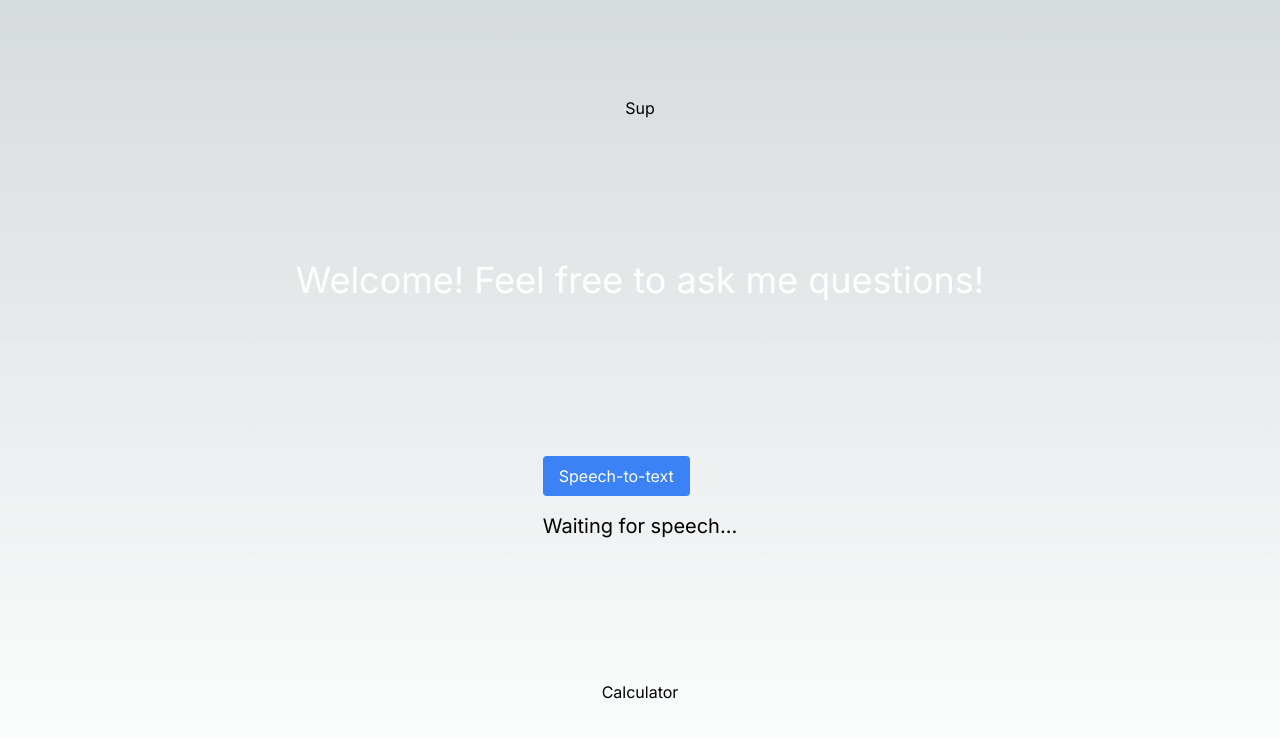
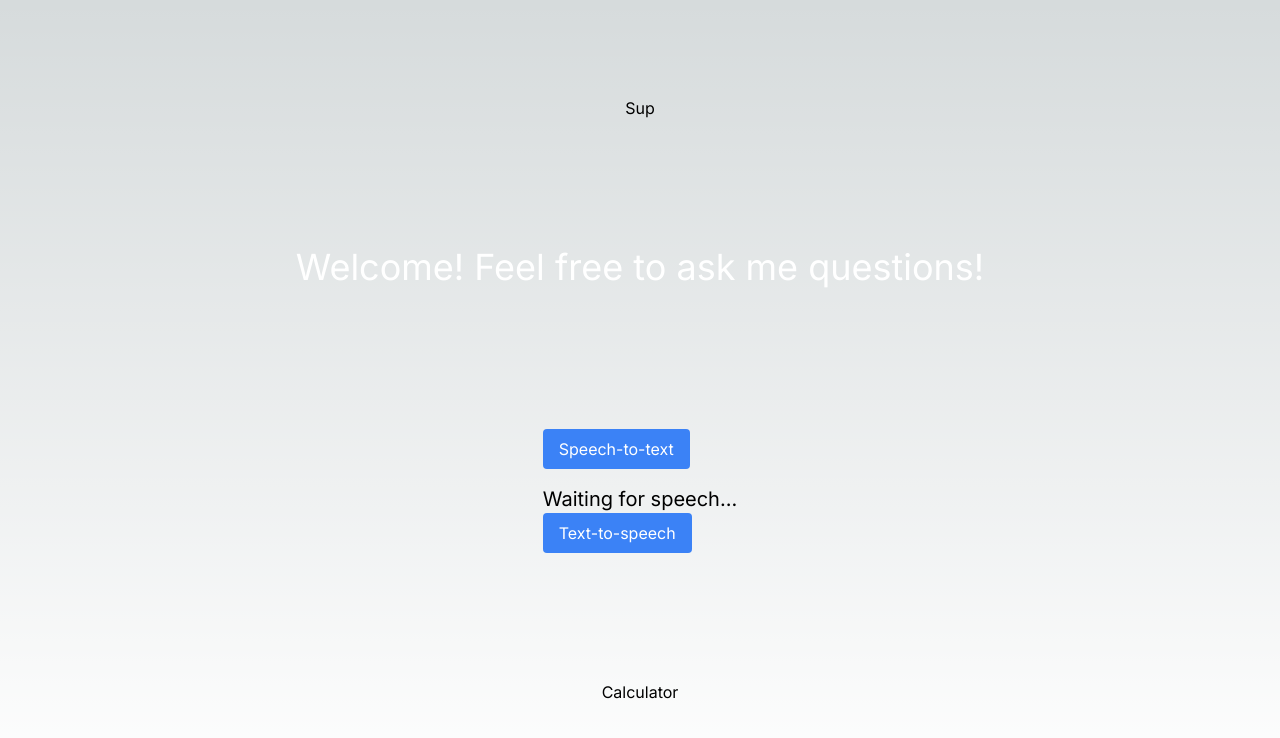
Before and after one commit to AkshatBan/jarvis, a Next.js app: page / in a window 1280 px wide. Shown: the top 738 px of the page. Built offline with nearby package versions, Linux system fonts and the light colour scheme.

Commit message:
Implemented tts

```diff
--- a/app/page.tsx
+++ b/app/page.tsx
@@ -25,19 +25,41 @@ export default function Home() {
 
       const recognition = new SpeechRecognition();
       recognition.lang = 'en-US';
-      recognition.interimResults = true;
+      recognition.interimResults = false;
+      recognition.continuous = true;
 
       recognition.onresult = (event: any) => {
-        const speechResult = event.results[0][0].transcript;
-        setTranscript(speechResult);
-        console.log('Transcript:', speechResult);
+        let fullTranscript = '';
+        for (let i = 0; i < event.results.length; i++) {
+          if (event.results[i].isFinal) {
+            const speechResult = event.results[i][0].transcript;
+            fullTranscript += speechResult;
+            setTranscript(fullTranscript.trim());
+            console.log('Transcript:', speechResult);
+          }
+        }
       };
 
       recognition.onerror = (event: any) => {
         console.error('Speech recognition error thrown');
       };
 
+      recognition.onspeechend = (event: any) => {
+        recognition.stop();
+        console.log('Speech recognition has ended.');
+      }
+
       recognition.start();
+    };
+
+    const startSpeaking = () => {
+      if ('speechSynthesis' in window) {
+        const utterance = new SpeechSynthesisUtterance(transcript);
+        utterance.lang = 'en-US';
+        window.speechSynthesis.speak(utterance);
+      } else {
+        alert('Text-to-speech not supported in this browser');
+      }
     };
   return (
     <main className="flex min-h-screen flex-col items-center justify-between p-24">
@@ -48,6 +70,9 @@ export default function Home() {
           Speech-to-text
         </button>
         <p className="mt-4 text-xl">{transcript || 'Waiting for speech...'}</p>
+        <button onClick={(startSpeaking)} className="px-4 py-2 bg-blue-500 text-white rounded hover:bg-blue-600">
+          Text-to-speech
+        </button>
       </div>
       <Link href='/calculator'>
         Calculator
```
